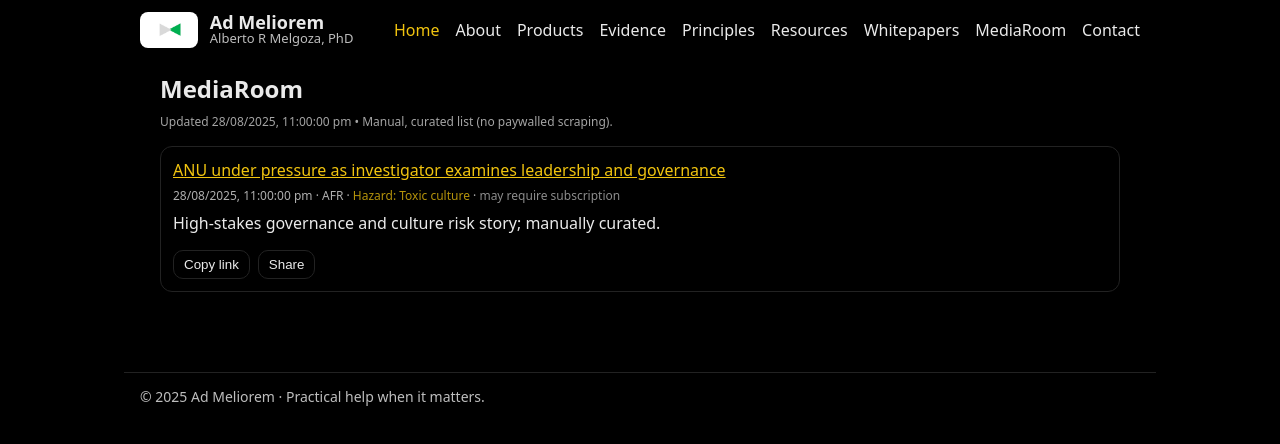
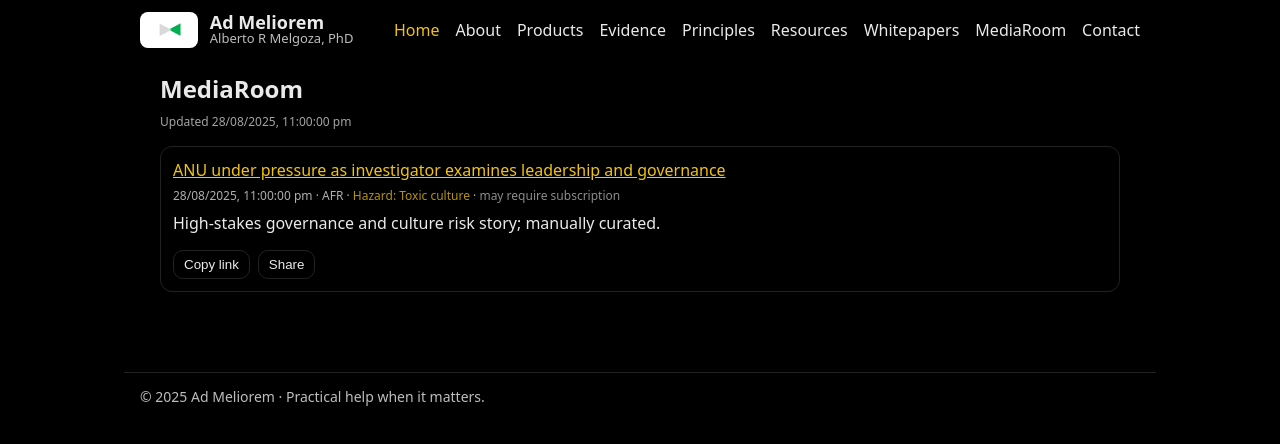
Before and after one commit to AlbertoRMelgoza/AdMeliorem, a Next.js app: page /MediaRoom in a window 1280 px wide. Shown: the top 444 px of the page. Built offline with nearby package versions, Linux system fonts and the light colour scheme.

Commit message:
Update page.tsx

```diff
--- a/app/MediaRoom/page.tsx
+++ b/app/MediaRoom/page.tsx
@@ -51,8 +51,7 @@ export default function MediaRoom() {
 
       <div style={{ margin: "8px 0 12px", fontSize: 12, opacity: 0.7 }}>
         {latest ? `Updated ${latest.toLocaleString("en-AU")}` : loading ? "Loading…" : "Updated just now"}
-        {" • "}Manual, curated list (no paywalled scraping).
-      </div>
+       </div>
 
       {err && <p style={{ opacity: 0.8 }}>No results yet. {err}</p>}
       {!loading && !items.length && <p style={{ opacity: 0.8 }}>No results.</p>}
```
